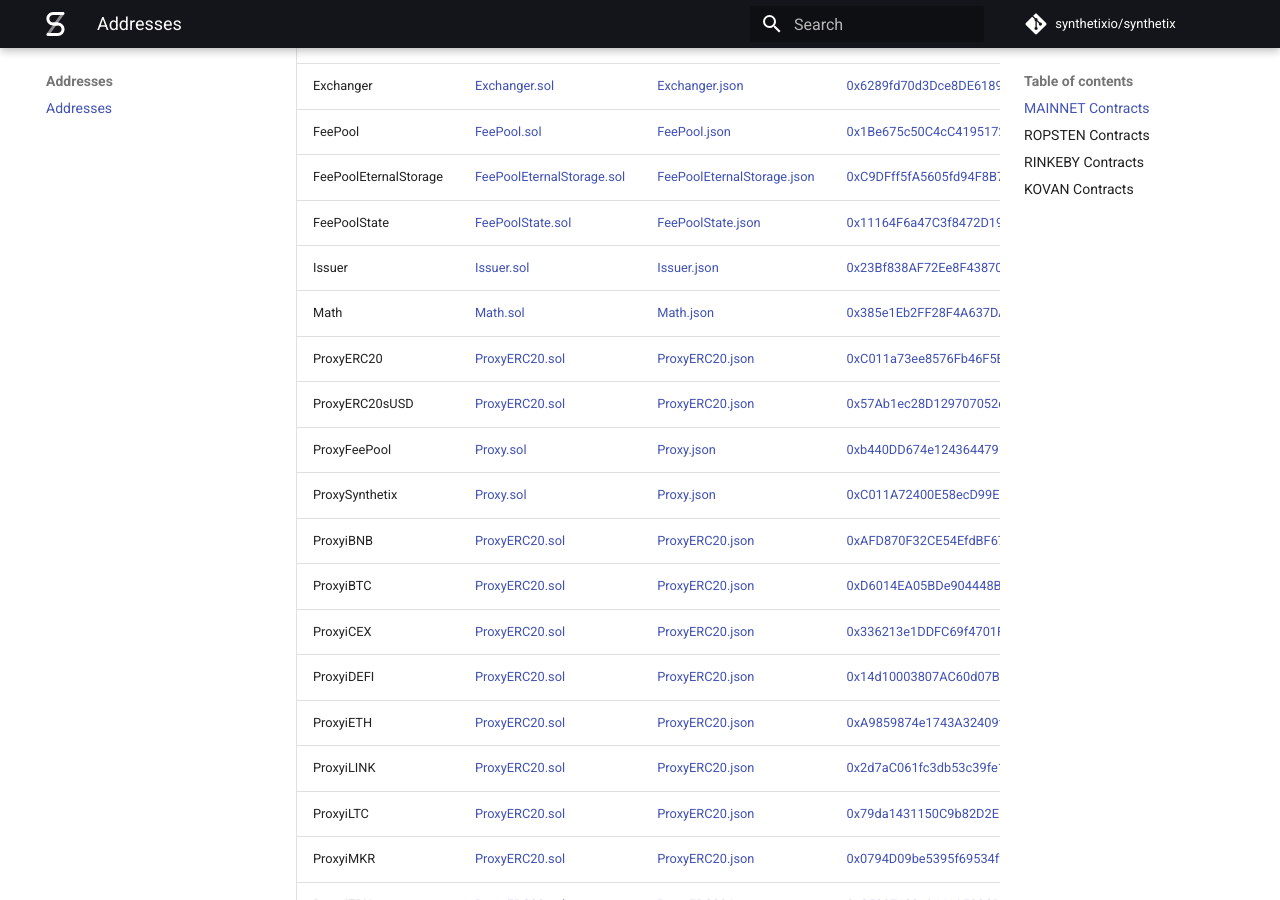
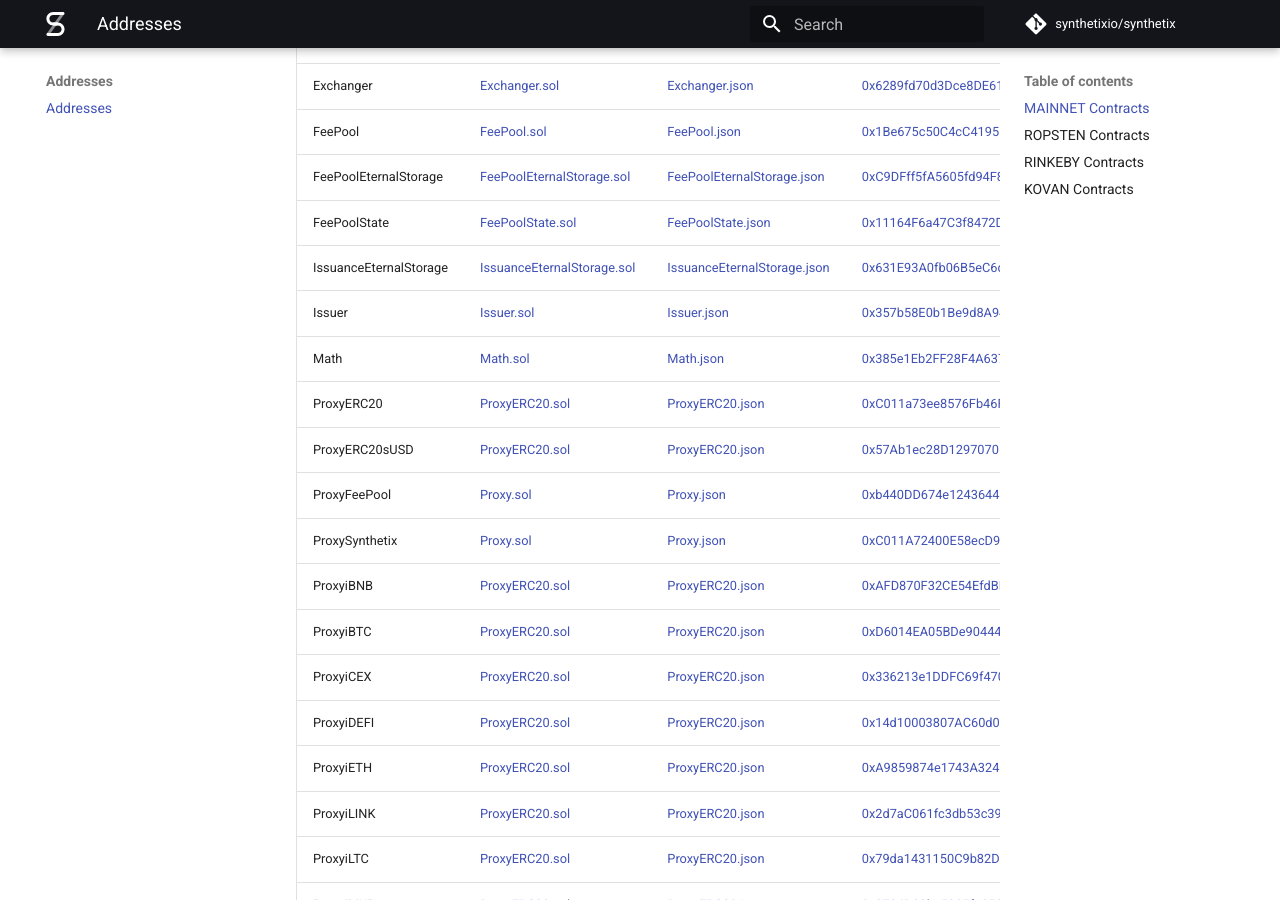
Before and after one commit to Synthetixio/synthetix-docs, an MkDocs documentation site: the page built from content/addresses.md, in a window 1280 px wide and 900 px high, scrolled down 1205 px. Built offline with MkDocs 1.6.1 and Material for MkDocs 9.7.7, drawn with Linux system fonts in a browser that asks for light colours; comment, search, counter and statistics services are not loaded; some of the changed text lies outside the part shown.

Commit message:
Prepublish step

```diff
--- a/content/addresses.md
+++ b/content/addresses.md
@@ -109,10 +109,17 @@ Here is the list of all contracts within the current Synthetix system.
                 </td>
               </tr>
               <tr>
+                <td>IssuanceEternalStorage</td>
+                <td><a target="_blank" href="https://github.com/Synthetixio/synthetix/blob/master/contracts/IssuanceEternalStorage.sol">IssuanceEternalStorage.sol</a></td>
+                <td><a target="_blank" href="https://raw.githubusercontent.com/Synthetixio/synthetix-js/master/lib/abis/mainnet/IssuanceEternalStorage.json">IssuanceEternalStorage.json</a></td>
+                <td><a target="_blank" href="https://etherscan.io/address/0x631E93A0fb06B5eC6d52c0A2D89a3f9672d6Ba64">0x631E93A0fb06B5eC6d52c0A2D89a3f9672d6Ba64</a>
+                </td>
+              </tr>
+              <tr>
                 <td>Issuer</td>
                 <td><a target="_blank" href="https://github.com/Synthetixio/synthetix/blob/master/contracts/Issuer.sol">Issuer.sol</a></td>
                 <td><a target="_blank" href="https://raw.githubusercontent.com/Synthetixio/synthetix-js/master/lib/abis/mainnet/Issuer.json">Issuer.json</a></td>
-                <td><a target="_blank" href="https://etherscan.io/address/0x23Bf838AF72Ee8F43870A73947d8F4Edb63adAe3">0x23Bf838AF72Ee8F43870A73947d8F4Edb63adAe3</a>
+                <td><a target="_blank" href="https://etherscan.io/address/0x357b58E0b1Be9d8A944380048fa1080c57c7A362">0x357b58E0b1Be9d8A944380048fa1080c57c7A362</a>
                 </td>
               </tr>
               <tr>
```
Also changed, not shown: other parts of content/addresses.md (+2 -2 lines).
